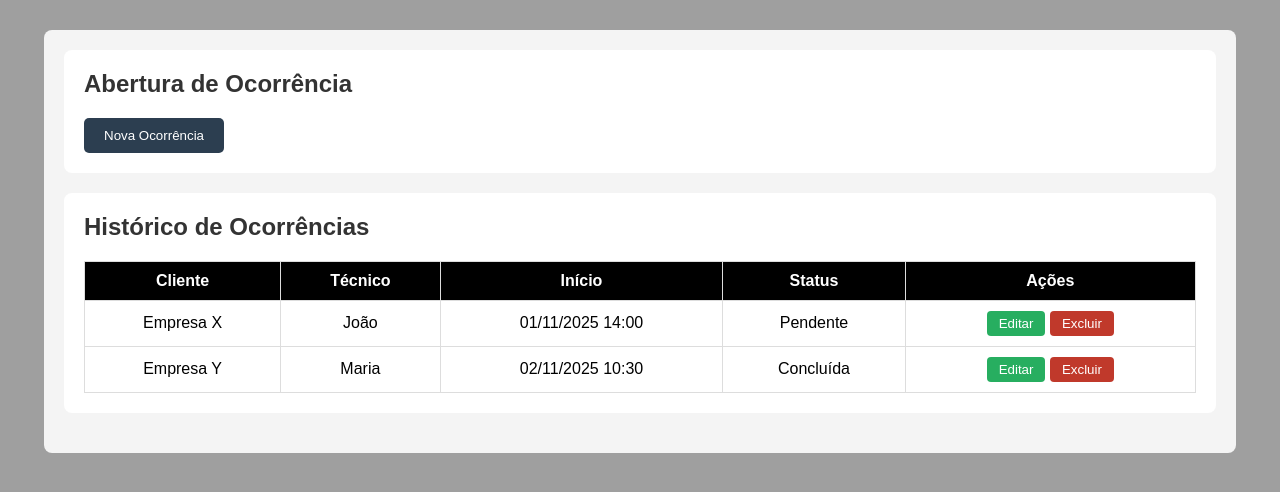
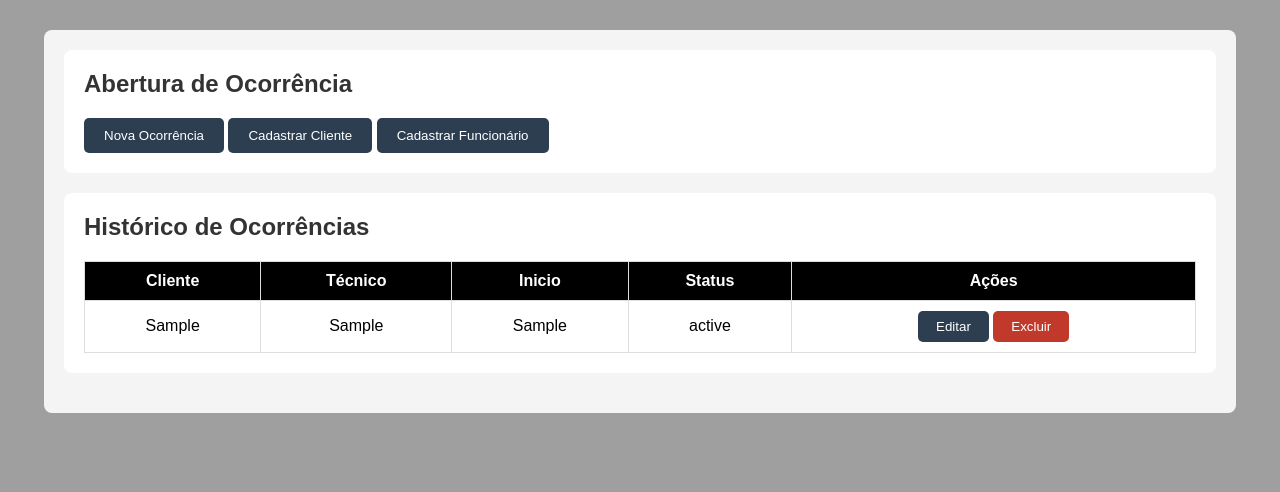
Before and after one commit to PedroH2M/helpdesk, a PHP site: page /area-gestor.php in a window 1280 px wide. Shown: the part 59-551 px from the top of the page. Run offline with PHP 8.4, Linux system fonts and the light colour scheme; the visitor is signed in with stand-in values (Sample User, id 1); tables that the repository leaves empty or names only in its code hold one stand-in row (values such as "Sample post").

Commit message:
Listagem de ocorrencias do gestor e cadastro de clientes feito

```diff
--- a/area-gestor.php
+++ b/area-gestor.php
@@ -1,3 +1,17 @@
+<?php
+include_once "admin/config.inc.php";
+
+if(!isset($_SESSION)) session_start();
+
+
+$sql = "SELECT * FROM ocorrencias";
+$listar = mysqli_query($conexao,$sql);
+
+if($listar == false){
+    echo "Erro ao Listar" . mysqli_error($conexao);
+}
+?>
+
 <!DOCTYPE html>
 <html lang="pt-br">
 <head>
@@ -6,111 +20,112 @@
     <link rel="stylesheet" href="css/area-gestor.css">
 </head>
 
-<?php
-
-include_once "admin/config.inc.php";
-
-    if(!isset($_SESSION)) {
-    session_start();
-}
-?>
 <body>
 
 <div class="header">
     Área do Gestor - HelpDesk
-    <button class="btn-sair">Sair</button>
+    <button onclick="window.location.href='login-gestor.php'" class="btn-sair">Sair</button>
 </div>
 
 <div class="main-container">
     <div class="section">
         <h2>Abertura de Ocorrência</h2>
-        <button class="btn-nova" onclick="abrirFormulario()">Nova Ocorrência</button>
+        <div class="btn-group-top">
+            <button class="btn-nova" onclick="abrirFormulario()">Nova Ocorrência</button>
+            <button class="btn-nova" onclick="abrirFormularioCliente()">Cadastrar Cliente</button>
+            <button class="btn-nova" onclick="abrirFormularioFuncionario()">Cadastrar Funcionário</button>
+        </div>
     </div>
 
     <div class="section">
         <h2>Histórico de Ocorrências</h2>
-
         <table>
-            <tr>
+            <thead>
                 <th>Cliente</th>
                 <th>Técnico</th>
-                <th>Início</th>
+                <th>Inicio</th>
                 <th>Status</th>
                 <th>Ações</th>
-            </tr>
-            <tr>
-                <td>Empresa X</td>
-                <td>João</td>
-                <td>01/11/2025 14:00</td>
-                <td>Pendente</td>
-                <td>
-                    <button class="btn-editar">Editar</button>
-                    <button class="btn-excluir">Excluir</button>
-                </td>
-            </tr>
-            <tr>
-                <td>Empresa Y</td>
-                <td>Maria</td>
-                <td>02/11/2025 10:30</td>
-                <td>Concluída</td>
-                <td>
-                    <button class="btn-editar">Editar</button>
-                    <button class="btn-excluir">Excluir</button>
-                </td>
-            </tr>
+            </thead>
+            <tbody>
+                <?php if(mysqli_num_rows($listar) > 0): ?>
+                    <?php while($linha = mysqli_fetch_assoc($listar)): ?>
+                        <tr>
+                            <td><?php echo $linha['cliente'] ?></td>
+                            <td><?php echo $linha['tecnico'] ?></td>
+                            <td><?php echo $linha['inicio'] ?></td>
+                            <td><?php echo $linha['status_ocorrencia'] ?></td>
+                            <td> <a href="editar-gestor.php"><button class="btn-salvar">Editar</button></a>
+                            <a href="editar-gestor.php"><button class="btn-cancel">Excluir</button></a></td>
+                        </tr>
+                    <?php endwhile;?>
+                    <?php endif;?>
+            </tbody>
         </table>
     </div>
-
 </div>
 
-<div class="modal" id="formModal">
+<?php include "cliente-cadastro.php"?>
+
+<div class="modal" id="formCliente">
     <div class="form-box">
-        <h2>Nova Ocorrência</h2>
+        <form action="" method="POST">
+            <h2>Cadastrar Cliente</h2>
 
-        <label>Cliente:</label>
-        <select>
-            <option>Selecione o cliente...</option>
-        </select>
+            <label>Nome do Cliente:</label>
+            <input type="text">
 
-        <label>Nome do Técnico:</label>
+            <label>CNPJ / CPF:</label>
+            <input type="text">
+
+            <label>Email:</label>
+            <input type="email">
+
+            <label>Telefone:</label>
+            <input type="text">
+
+            <div class="btn-group">
+                <button class="btn-salvar">Salvar</button>
+                <button class="btn-cancel" onclick="fecharFormularioCliente()">Cancelar</button>
+            </div>
+        </form>
+    </div>
+</div>
+
+<div class="modal" id="formFuncionario">
+    <div class="form-box">
+        <h2>Cadastrar Funcionário</h2>
+
+        <label>Nome do Funcionário:</label>
         <input type="text">
 
-        <label>Início:</label>
-        <div class="date-time">
-            <input type="date">
-            <input type="time">
-        </div>
+        <label>Usuário:</label>
+        <input type="text">
 
-        <label>Fim:</label>
-        <div class="date-time">
-            <input type="date">
-            <input type="time">
-        </div>
+        <label>Senha:</label>
+        <input type="password">
 
-        <label>Motivo da ocorrência:</label>
-        <textarea></textarea>
-
-        <label>Status:</label>
+        <label>Função:</label>
         <select>
-            <option>Pendente</option>
-            <option>Em andamento</option>
-            <option>Concluída</option>
+            <option>Técnico</option>
+            <option>Gestor</option>
+            <option>Administrador</option>
         </select>
 
         <div class="btn-group">
             <button class="btn-salvar">Salvar</button>
-            <button class="btn-cancel" onclick="fecharFormulario()">Cancelar</button>
+            <button class="btn-cancel" onclick="fecharFormularioFuncionario()">Cancelar</button>
         </div>
     </div>
 </div>
 
 <script>
-    function abrirFormulario() {
-        document.getElementById("formModal").style.display = "flex";
-    }
-    function fecharFormulario() {
-        document.getElementById("formModal").style.display = "none";
-    }
+function abrirFormulario(){document.getElementById("formModal").style.display="flex";}
+function fecharFormulario(){document.getElementById("formModal").style.display="none";}
+function abrirFormularioCliente(){document.getElementById("formCliente").style.display="flex";}
+function fecharFormularioCliente(){document.getElementById("formCliente").style.display="none";}
+function abrirFormularioFuncionario(){document.getElementById("formFuncionario").style.display="flex";}
+function fecharFormularioFuncionario(){document.getElementById("formFuncionario").style.display="none";}
 </script>
 
 </body>
--- a/area-tecnico.php
+++ b/area-tecnico.php
@@ -46,7 +46,6 @@
     </div>
 </div>
 
-<!-- POPUP -->
 <div class="popup-bg" id="popupBg">
     <div class="popup">
         <h2>Nova Ocorrência</h2>
--- /dev/null
+++ b/cliente-cadastro.php
@@ -0,0 +1,64 @@
+
+<!DOCTYPE html>
+<html lang="en">
+<head>
+    <meta charset="UTF-8">
+    <meta name="viewport" content="width=device-width, initial-scale=1.0">
+    <title>Document</title>
+</head>
+<body>
+
+<div class="modal" id="formCliente">
+    <div class="form-box">
+        <form action="" method="POST">
+            <h2>Cadastrar Cliente</h2>
+
+            <input type="hidden" name="form_tipo" value="cliente">
+
+            <label>Nome do Cliente:</label>
+            <input type="text" name="nome" required>
+
+            <label>CNPJ / CPF:</label>
+            <input type="text" name="cpf" required>
+
+            <label>Email:</label>
+            <input type="email" name="email" required>
+
+            <label>Telefone:</label>
+            <input type="text" name="telefone">
+
+            <div class="btn-group">
+                <button type="submit" class="btn-salvar">Salvar</button>
+                <button type="button" class="btn-cancel" onclick="fecharFormularioCliente()">Cancelar</button>
+            </div>
+        </form>
+    </div>
+</div>
+
+</body>
+</html>
+
+<?php
+
+include_once "admin/config.inc.php";
+
+if($_SERVER['REQUEST_METHOD'] == 'POST'){
+    $nome = trim($_REQUEST['nome'] ?? '');
+    $cpf = $_REQUEST['cpf'] ?? '';
+    $email = $_REQUEST['email'] ?? '';
+    $telefone = $_REQUEST['telefone'] ??'';
+
+    if(empty($nome) || empty($cpf) || empty($email) || empty($telefone)){
+        echo "Erro";
+        exit;
+    }else{
+        $sql = "INSERT INTO clientes (nome, email, cpf, telefone) VALUES ('$nome', '$cpf', '$email', '$telefone')";
+        $inserir = mysqli_query($conexao, $sql);
+    }
+
+    if($inserir){
+    }
+    mysqli_close($conexao);
+}
+
+?>
--- a/login-gestor.php
+++ b/login-gestor.php
@@ -11,7 +11,7 @@
         <img src="img/logo.png" alt="ZappTech Logo" />
         <h2>Login do Gestor</h2>
 
-        <form action="painel.php" method="POST">
+        <form action="area-gestor.php" method="POST">
             <div class="input-group">
                 <label>Usuário</label>
                 <input type="text" name="usuario" required />
```
